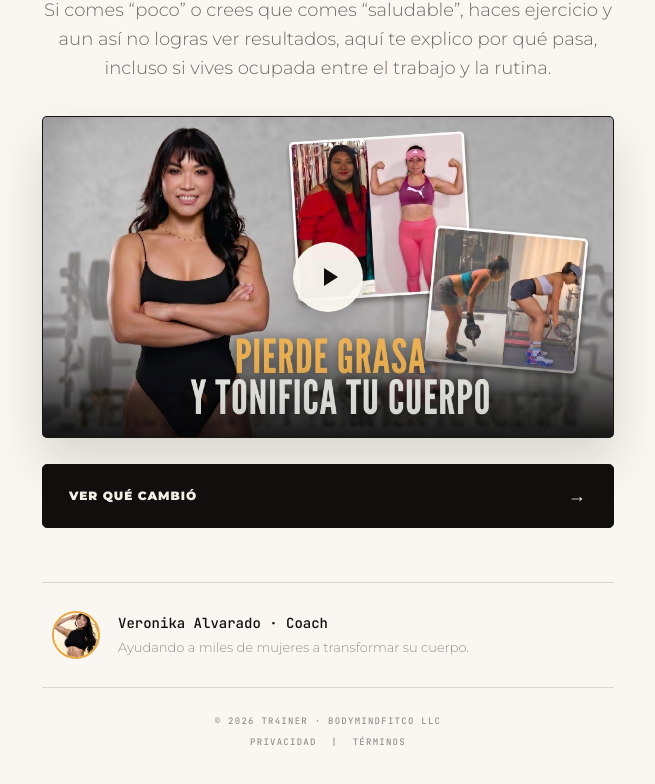
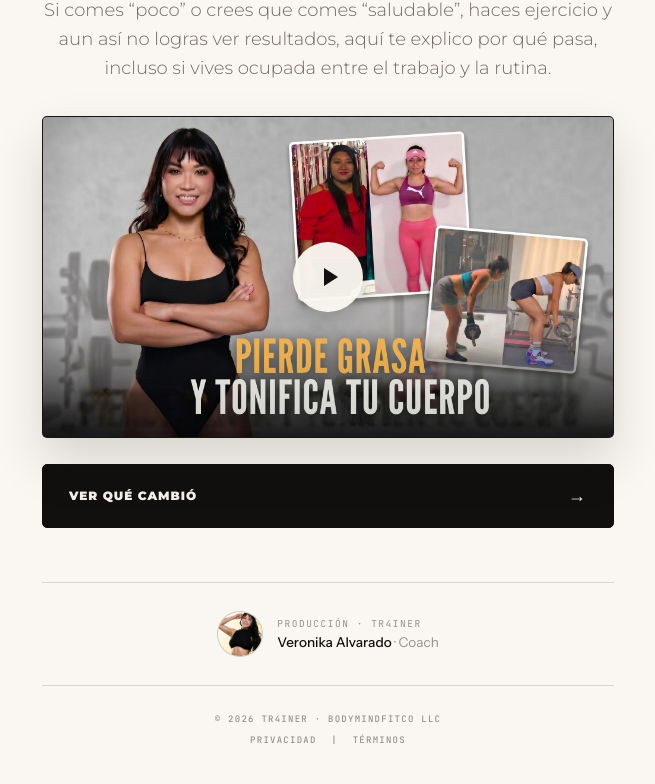
Before and after one commit to gcessar/tr4iner-funnels, a plain HTML site: page casos-de-estudio-va/index.html in a window 1280 px wide. Shown: the part 343-1127 px from the top of the page, without its empty margins (312-967 px from the left). Drawn offline with Linux system fonts and the light colour scheme.

Commit message:
fix(va): unificar firma de Veronika

```diff
--- a/casos-de-estudio-va/index.html
+++ b/casos-de-estudio-va/index.html
@@ -34,7 +34,7 @@
 
   <link rel="preconnect" href="https://fonts.googleapis.com" />
   <link rel="preconnect" href="https://fonts.gstatic.com" crossorigin />
-  <link href="https://fonts.googleapis.com/css2?family=JetBrains+Mono:wght@400;500;600&family=Montserrat:wght@300;500;900&family=Poppins:wght@500&display=swap" rel="stylesheet" />
+  <link href="https://fonts.googleapis.com/css2?family=Instrument+Sans:ital,wght@0,400..700;1,400..700&family=JetBrains+Mono:wght@400;500;600&family=Montserrat:wght@300;500;900&family=Poppins:wght@500&display=swap" rel="stylesheet" />
   <link rel="preload" href="/assets/va/caso-veronika.jpg" as="image" />
   <link rel="stylesheet" href="/assets/va/va-theme.css?v=20260723-2" />
 
@@ -78,6 +78,7 @@
       --quiet: #969089;
       --line: rgba(17, 16, 15, 0.14);
       --accent: #e8a943;
+      --sans: "Instrument Sans", Arial, sans-serif;
       --mono: "JetBrains Mono", ui-monospace, monospace;
       --max: 620px;
     }
@@ -240,32 +241,49 @@
     .primary-cta b { font-size: 18px; line-height: 1; }
 
     .trust {
-      display: grid;
-      grid-template-columns: 48px 1fr;
+      display: flex;
       align-items: center;
-      gap: 18px;
+      justify-content: center;
+      gap: 14px;
       margin-top: 54px;
       padding: 28px 10px;
       border-top: 1px solid var(--line);
       border-bottom: 1px solid var(--line);
     }
     .trust-avatar {
-      width: 48px;
-      height: 48px;
+      width: 46px;
+      height: 46px;
+      flex: 0 0 auto;
       overflow: hidden;
-      border: 2px solid var(--accent);
-      border-radius: 50%;
+      border: 1px solid var(--line);
+      border-radius: 999px;
       background: var(--paper-deep);
     }
     .trust-avatar img {
-      width: 100%;
-      height: 100%;
+      display: block;
+      width: 46px;
+      height: 46px;
       object-fit: cover;
-      object-position: 18% 28%;
-      transform: scale(2.1);
     }
-    .trust-name { font-family: var(--mono); font-size: 14px; font-weight: 500; }
-    .trust-copy { margin-top: 3px; color: var(--quiet); font-size: 13px; }
+    .trust-text { min-width: 0; flex: 0 1 auto; }
+    .trust-label {
+      margin-bottom: 3px;
+      color: var(--quiet);
+      font-family: var(--mono);
+      font-size: 9.5px;
+      font-weight: 400;
+      letter-spacing: .16em;
+      line-height: 1.25;
+      text-transform: uppercase;
+    }
+    .trust-name {
+      color: var(--ink);
+      font-family: var(--sans);
+      font-size: 13.5px;
+      font-weight: 500;
+      line-height: 1.35;
+    }
+    .trust-name .sub { color: var(--quiet); font-weight: 400; }
 
     footer {
       padding-top: 27px;
@@ -452,9 +470,9 @@
 
     <section class="trust" aria-label="Autora">
       <div class="trust-avatar"><img src="/assets/va/vero-perfil-footer.webp" width="700" height="700" alt="Veronika Alvarado" loading="lazy" /></div>
-      <div>
-        <p class="trust-name">Veronika Alvarado · Coach</p>
-        <p class="trust-copy">Ayudando a miles de mujeres a transformar su cuerpo.</p>
+      <div class="trust-text">
+        <p class="trust-label">Producción · TR4INER</p>
+        <p class="trust-name">Veronika Alvarado <span class="sub">· Coach</span></p>
       </div>
     </section>
 
```
